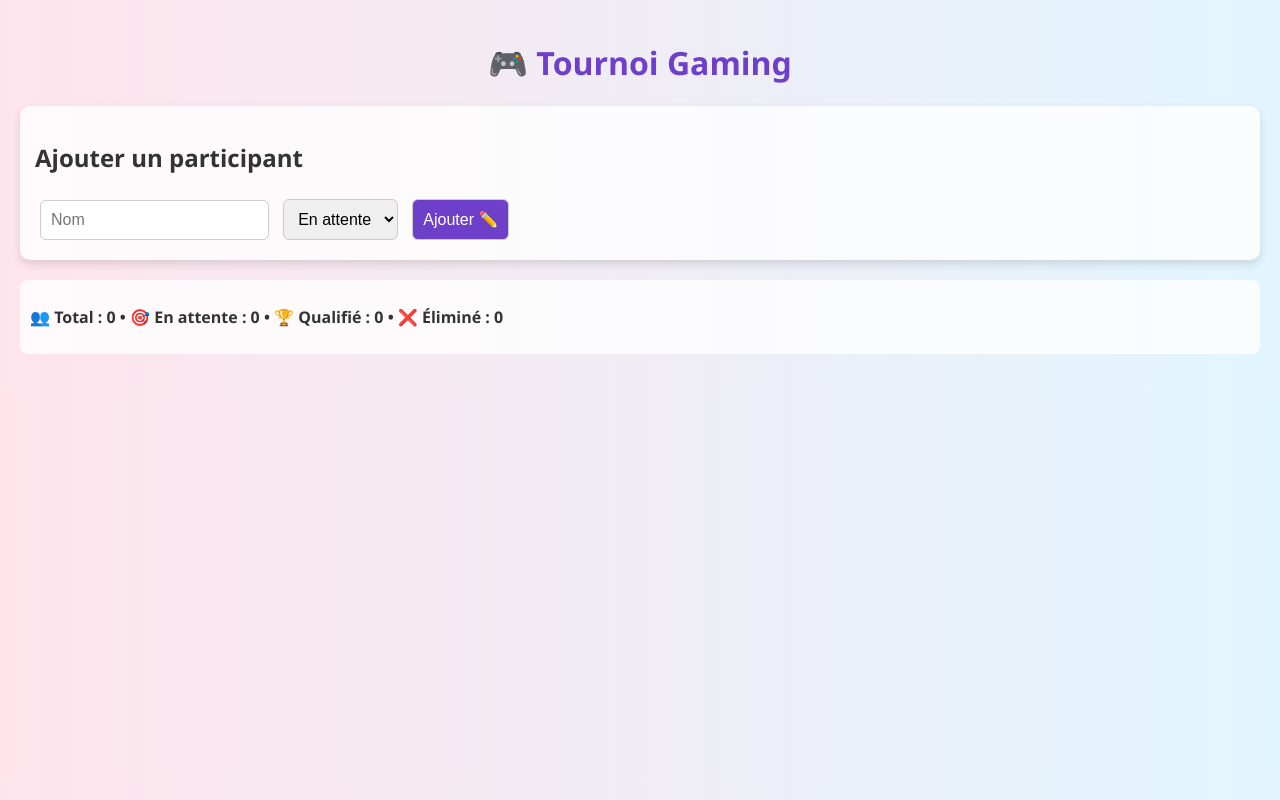
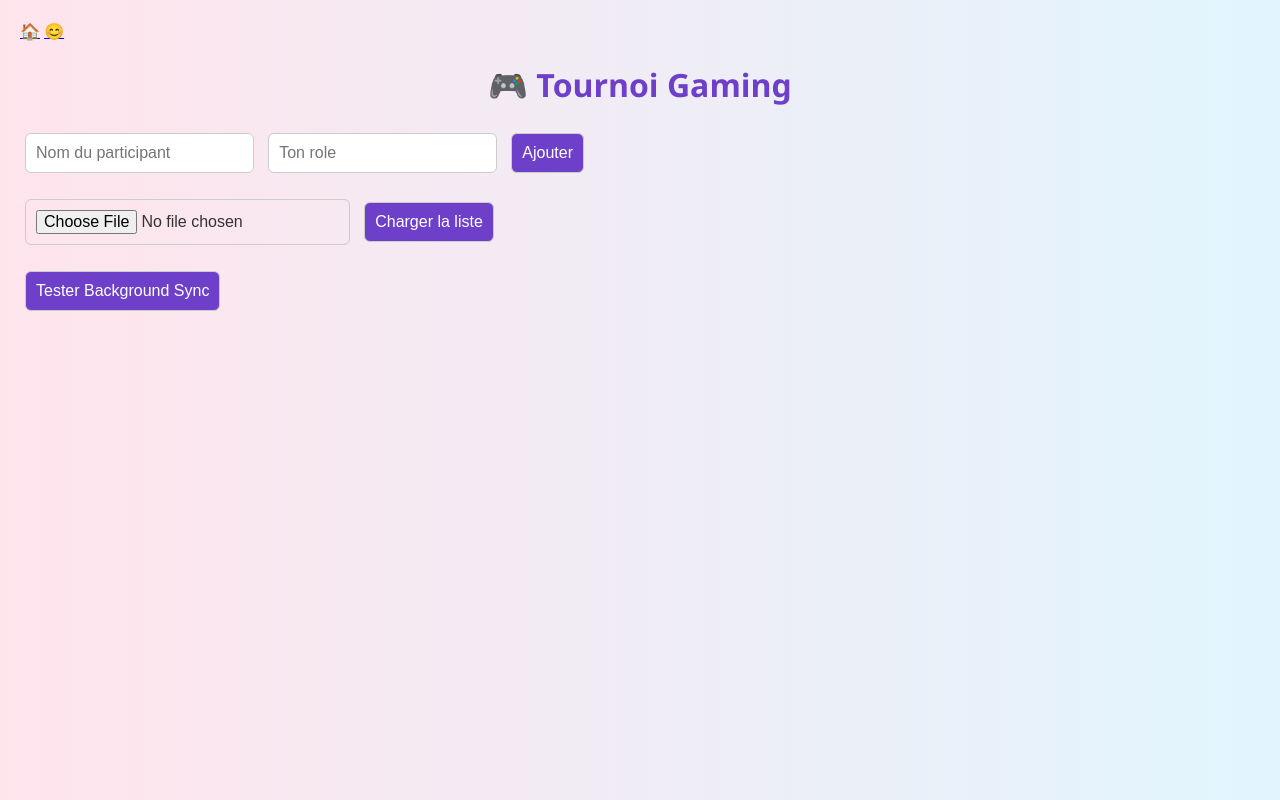
Before and after one commit to supdevinci-pwa-2025/pwa-projet-gaming-djo, a plain HTML site: page index.html in a window 1280 px wide. Drawn offline with Linux system fonts and the light colour scheme; no server answers.

Commit message:
test index

```diff
--- a/index.html
+++ b/index.html
@@ -199,7 +199,7 @@
       media="(device-width: 320px) and (device-height: 568px) and (-webkit-device-pixel-ratio: 2) and (orientation: landscape)"
     />
   </head>
-  <body>
+  <!-- <body>
     <h1>🎮 Tournoi Gaming</h1>
     <section id="formSection">
       <h2>Ajouter un participant</h2>
@@ -220,5 +220,44 @@
     </section>
     <section id="peopleList"></section>
     <script src="app.js"></script>
+  </body> -->
+  <body>
+    <nav class="tabbar">
+      <a href="index.html">🏠</a>
+      <a href="random.html">😊</a>
+    </nav>
+
+    <h1>🎮 Tournoi Gaming</h1>
+    <form id="participant-form">
+      <input
+        type="text"
+        id="participant-name"
+        placeholder="Nom du participant"
+        required=""
+      />
+      <input
+        type="text"
+        id="participant-role"
+        placeholder="Ton role"
+        required=""
+      />
+      <button type="submit">Ajouter</button>
+    </form>
+    <ul id="participant-list"></ul>
+
+    <input type="file" id="csvFile" accept=".csv" />
+    <button onclick="readCSV()">Charger la liste</button>
+    <ul id="participants"></ul>
+    <button onclick="testBackgroundSync()">Tester Background Sync</button>
+    <!-- TON CODE APP -->
+    <script type="module" src="app.js"></script>
+
+    <!-- TON CODE POUR /open -->
+    <script>
+      if (location.pathname === "/open") {
+        alert("🗂️ Tu as ouvert un fichier CSV !");
+      }
+    </script>
+    <script src="push-notifications.js" defer></script>
   </body>
 </html>
```
